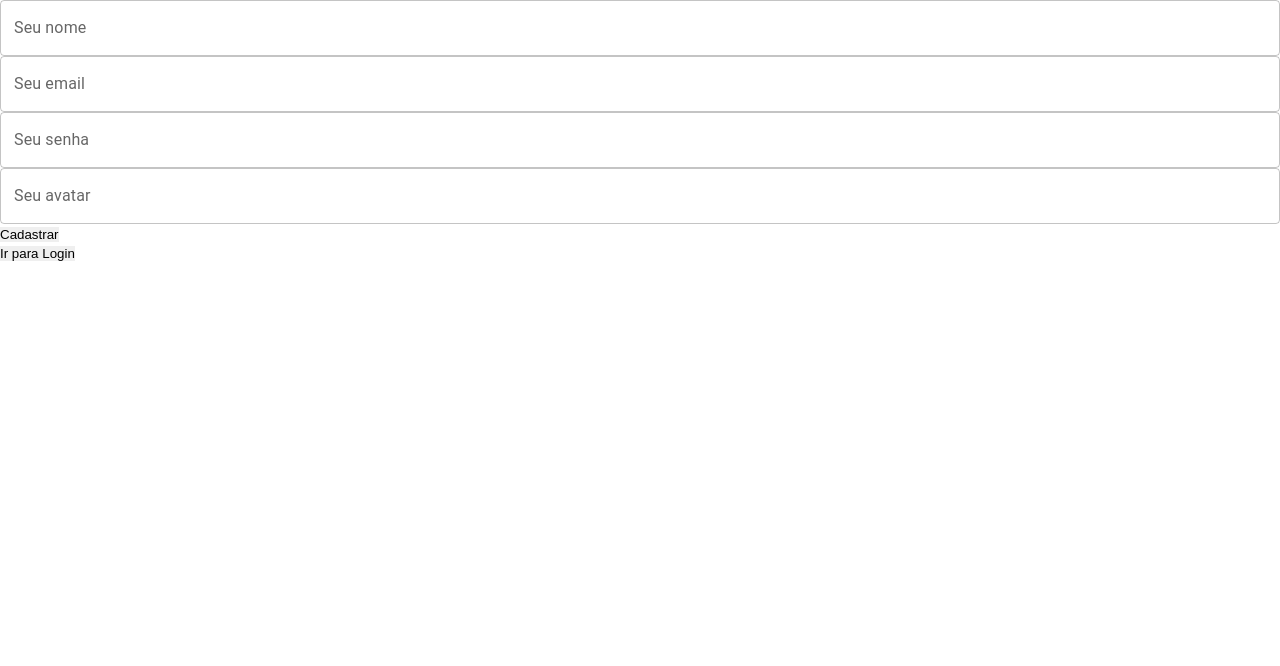
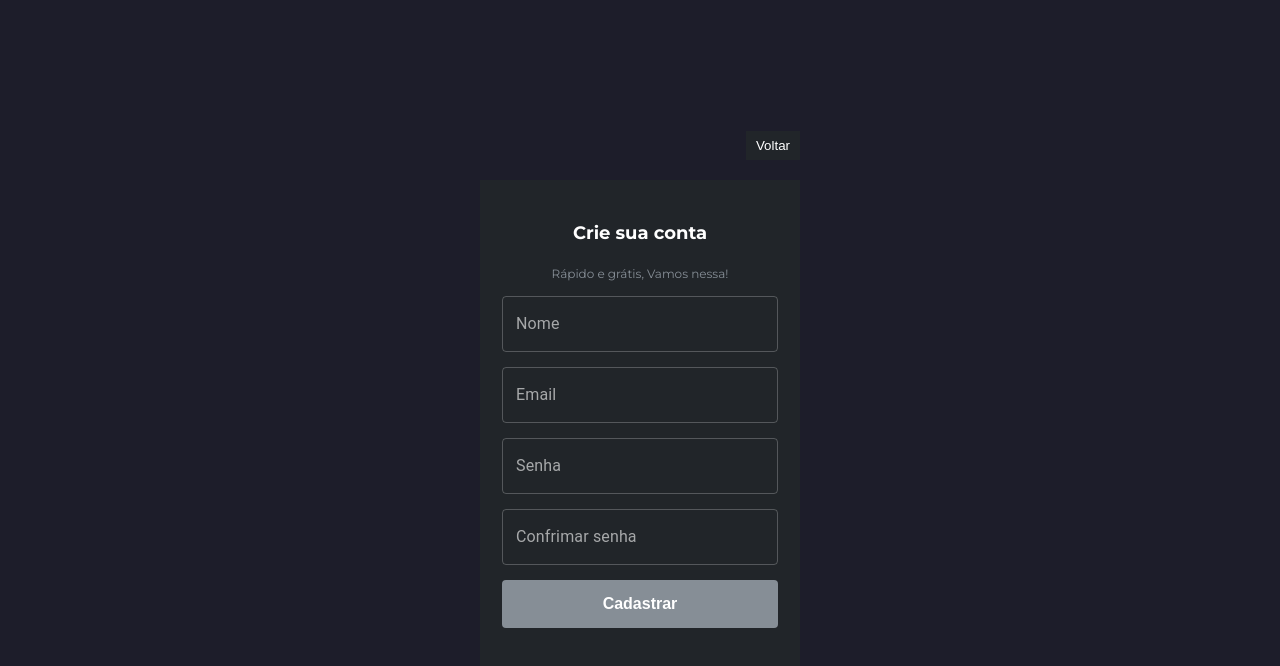
Before and after one commit to Grupo-7-Turma-15/My-Shelf_Projeto-Front-End, a React (Vite) app in the folder projeto-final/: page /register in a window 1280 px wide. Shown: the top 666 px of the page. Built offline with nearby package versions, Linux system fonts and the light colour scheme.

Commit message:
feat: styled register

```diff
--- a/projeto-final/src/components/InputDefault/index.tsx
+++ b/projeto-final/src/components/InputDefault/index.tsx
@@ -6,7 +6,7 @@ interface IInputProps {
     label: string;
     className: string;
     register: UseFormRegisterReturn<string>;
-  error?: FieldError;
+    error?: FieldError | null;
     type?: "name" | "password" | "email" | "img";
     defaultValue?: string;
     value?: number;
--- a/projeto-final/src/pages/RegisterPage/index.tsx
+++ b/projeto-final/src/pages/RegisterPage/index.tsx
@@ -5,16 +5,23 @@ import { UserContext } from "../../providers/UserContext";
 import { IFormRegister } from "../../providers/UserContext/@types";
 import { yupResolver } from "@hookform/resolvers/yup";
 import * as yup from "yup";
+import { StyledForm, StyledRegisterPage } from "./style";
 
 const formSchema = yup
     .object({
         name: yup.string().required("Nome obrigatório"),
-    email: yup.string().required("Email obrigatório").email("E-mail inválido"),
+        email: yup
+            .string()
+            .required("Email obrigatório")
+            .email("E-mail inválido"),
         password: yup
             .string()
             .required("Senha obrigatória")
             .matches(/.{6,}/, "Deve conter no mínimo 6 caracteres"),
-    img: yup.string(),
+        password_confirm: yup
+            .string()
+            .required("Please retype your password.")
+            .oneOf([yup.ref("password")], "As senhas são diferentes"),
     })
     .required();
 
@@ -32,35 +39,50 @@ export default function RegisterPage() {
     };
 
     return (
-    <>
-      <form onSubmit={handleSubmit(submit)}>
+        <StyledRegisterPage>
+            <div className="register__container">
+                <button className="return__button" onClick={() => goToLogin()}>
+                    Voltar
+                </button>
+                <StyledForm onSubmit={handleSubmit(submit)}>
+                    <div className="form__title">
+                        <h1>Crie sua conta</h1>
+                        <p>Rápido e grátis, Vamos nessa!</p>
+                    </div>
+
                     <Input
-          label="Seu nome"
+                        className="input"
+                        label="Nome"
                         type="name"
                         register={register("name")}
                         error={errors.name}
                     />
                     <Input
-          label="Seu email"
+                        className="input"
+                        label="Email"
                         type="email"
                         register={register("email")}
                         error={errors.email}
                     />
                     <Input
-          label="Seu senha"
+                        className="input"
+                        label="Senha"
                         type="password"
                         register={register("password")}
                         error={errors.password}
                     />
                     <Input
-          label="Seu avatar"
-          type="img"
-          register={register("img")}
-          error={errors.img}
+                        className="input"
+                        label="Confrimar senha"
+                        type="password"
+                        register={register("password_confirm")}
+                        error={errors.password_confirm}
                     />
-        <button type="submit">Cadastrar</button>
-      </form>
-      <button onClick={() => goToLogin()}>Ir para Login</button>
-    </>
+                    <button className="register__button" type="submit">
+                        Cadastrar
+                    </button>
+                </StyledForm>
+            </div>
+        </StyledRegisterPage>
     );
 }
--- /dev/null
+++ b/projeto-final/src/pages/RegisterPage/style.ts
@@ -0,0 +1,90 @@
+import styled from "styled-components";
+
+export const StyledRegisterPage = styled.div`
+    display: flex;
+    flex-direction: column;
+    justify-content: center;
+
+    width: 100vw;
+    height: 100vh;
+
+    align-items: center;
+    background-color: var(--color-grey-04);
+    color: white;
+
+    .register__container {
+        display: flex;
+        flex-direction: column;
+        max-width: 320px;
+
+        gap: 20px;
+    }
+
+    .return__button {
+        align-self: flex-end;
+
+        height: 29px;
+        width: fit-content;
+        padding: 5px 10px;
+
+        background-color: var(--color-grey-03);
+        color: white;
+    }
+
+    button:hover {
+        filter: saturate(32%) invert(87%)
+            drop-shadow(0px 0px 5px var(--color-blue-00));
+    }
+
+    @media (min-width: 769px) {
+        .register__container {
+            width: 370px;
+        }
+    }
+`;
+
+export const StyledForm = styled.form`
+    display: flex;
+    flex-direction: column;
+
+    width: 100%;
+    padding: 42px 22px;
+    gap: 15px;
+
+    text-align: center;
+    background-color: var(--color-grey-03);
+
+    .input {
+        filter: invert(100%);
+    }
+
+    .form__title {
+        display: flex;
+        flex-direction: column;
+
+        gap: 22px;
+    }
+
+    .form__title > h1 {
+        font-size: var(--font-sub-title);
+    }
+
+    .form__title > p {
+        font-size: 12px;
+        color: var(--color-grey-01);
+    }
+
+    .register__button {
+        box-sizing: border-box;
+
+        height: 48px;
+        width: 100%;
+
+        color: white;
+        background-color: #868e96;
+        font-size: var(--font-text-default);
+        font-weight: bold;
+        border: none;
+        border-radius: 4px;
+    }
+`;
--- a/projeto-final/src/providers/UserContext/@types.ts
+++ b/projeto-final/src/providers/UserContext/@types.ts
@@ -12,9 +12,9 @@ export interface IUser {
 
 export interface IFormRegister {
     name: string;
+    email: string;
     password: string;
-  email: string;
-  img?: string;
+    password_confirm?: string;
 }
 
 export interface IFormLogin {
```
Lines whose indentation alone changed are shown as unchanged.
